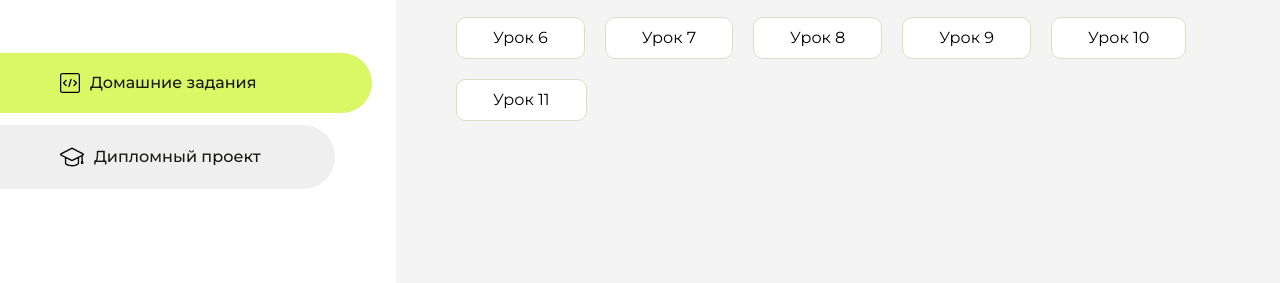
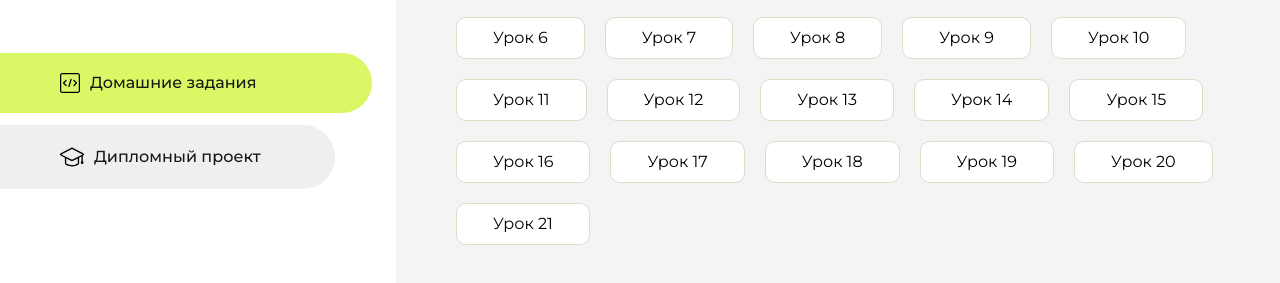
Before and after one commit to djaiz2802/homework, a plain HTML site: page index.html in a window 1280 px wide. Shown: the part 283-566 px from the top of the page. Drawn offline with Linux system fonts and the light colour scheme.

Commit message:
Update index.html

```diff
--- a/index.html
+++ b/index.html
@@ -119,10 +119,40 @@
                         <a href="homework9/index.html">Урок 9</a>
                     </li>
                     <li class="content__list-item">
-                        <a href="lesson1/index.html">Урок 10</a>
+                        <a href="homework10/index.html">Урок 10</a>
                     </li>
                     <li class="content__list-item">
-                        <a href="lesson1/index.html">Урок 11</a>
+                        <a href="homework11/index.html">Урок 11</a>
+                    </li>
+                     <li class="content__list-item">
+                        <a href="lesson1/index.html">Урок 12</a>
+                    </li>
+                     <li class="content__list-item">
+                        <a href="lesson1/index.html">Урок 13</a>
+                    </li>
+                     <li class="content__list-item">
+                        <a href="lesson1/index.html">Урок 14</a>
+                    </li>
+                     <li class="content__list-item">
+                        <a href="lesson1/index.html">Урок 15</a>
+                    </li>
+                     <li class="content__list-item">
+                        <a href="lesson1/index.html">Урок 16</a>
+                    </li>
+                     <li class="content__list-item">
+                        <a href="lesson1/index.html">Урок 17</a>
+                    </li>
+                     <li class="content__list-item">
+                        <a href="lesson1/index.html">Урок 18</a>
+                    </li>
+                     <li class="content__list-item">
+                        <a href="lesson1/index.html">Урок 19</a>
+                    </li>
+                     <li class="content__list-item">
+                        <a href="lesson1/index.html">Урок 20</a>
+                    </li>
+                     <li class="content__list-item">
+                        <a href="lesson1/index.html">Урок 21</a>
                     </li>
                 </ul>
             </div>
```
